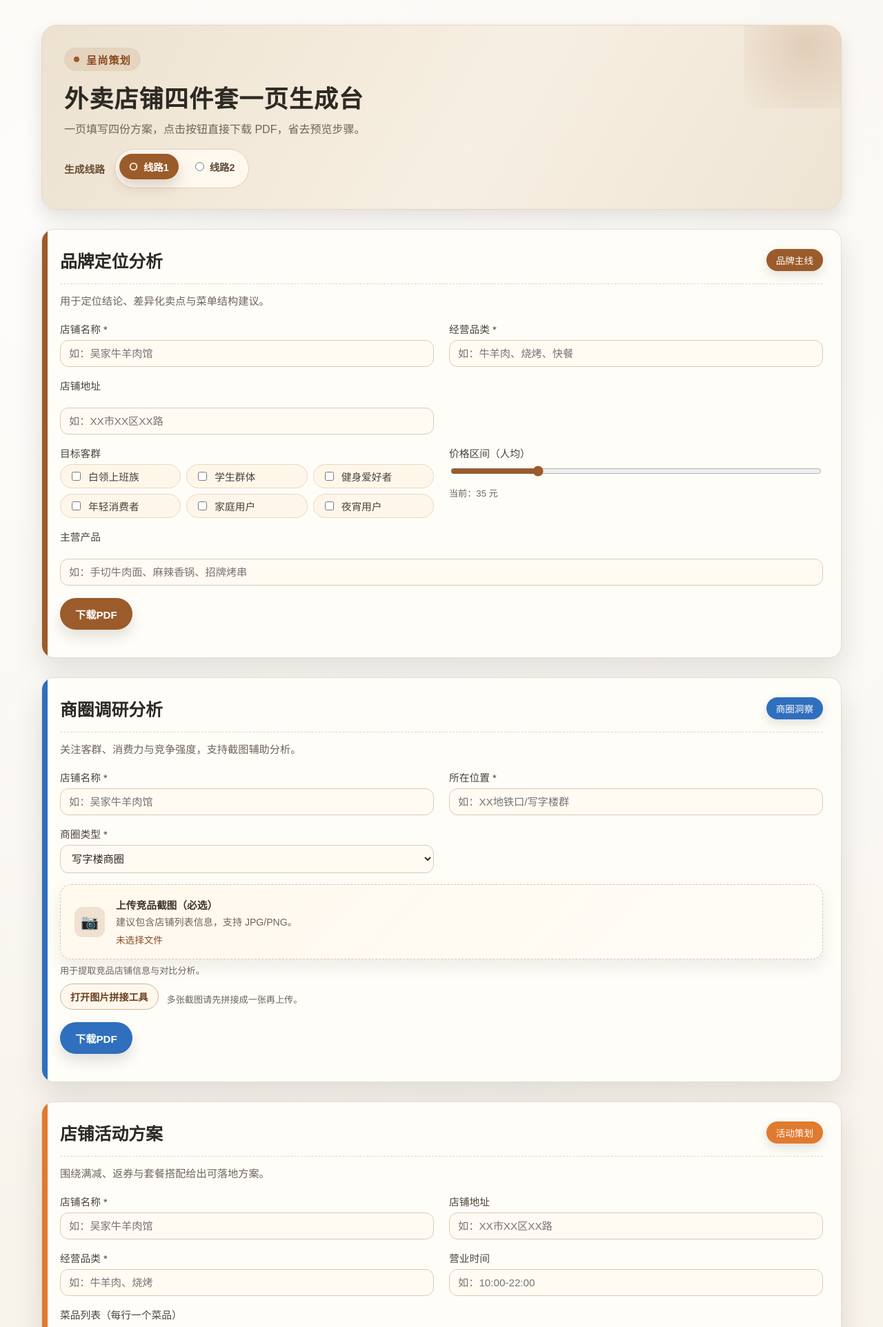
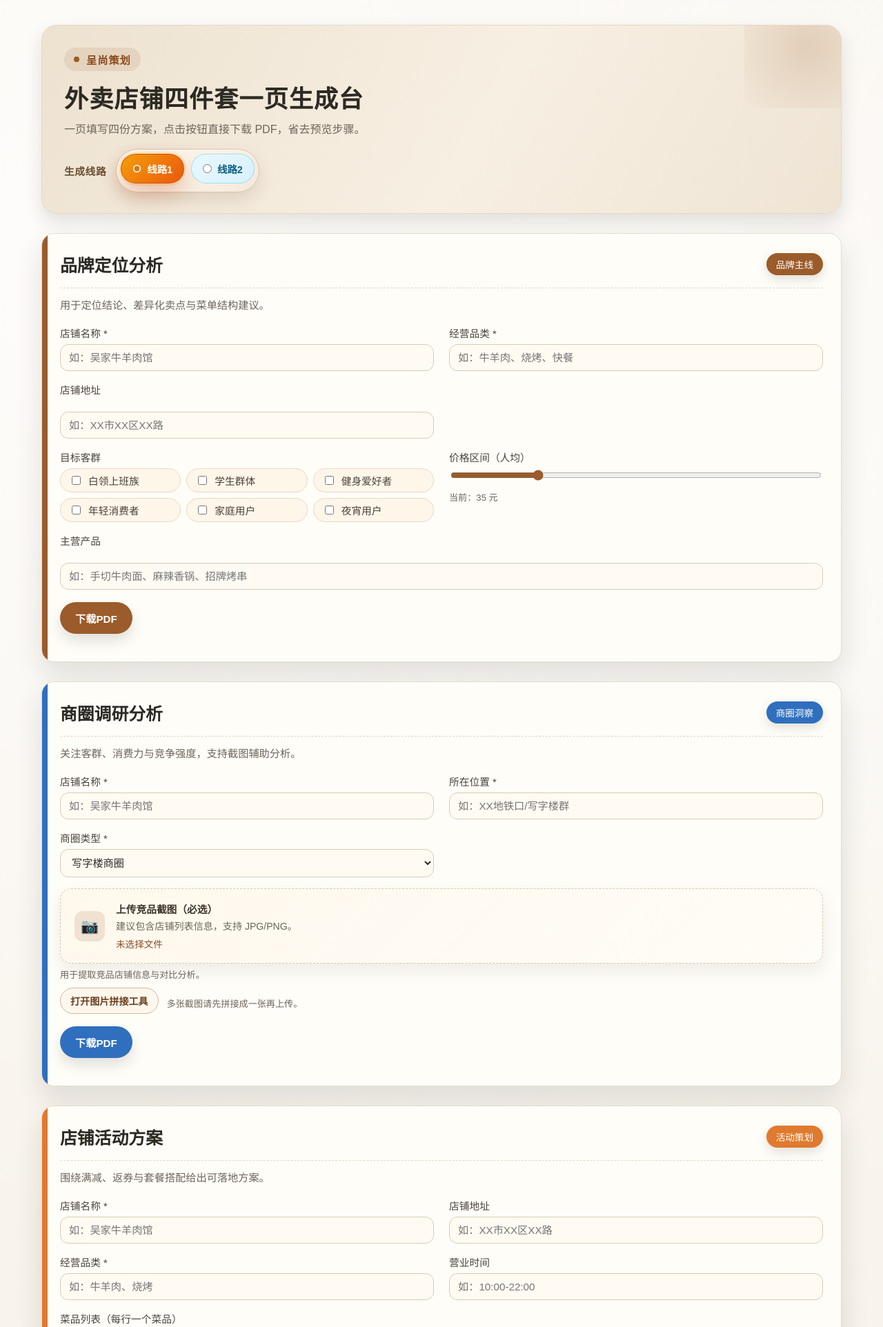
Before and after one commit to tuosir90/sijiantaoxinban-xiazai, a Python web app: template backend/app/templates/unified-ui.html in a window 1280 px wide. Shown: the top 1924 px of the page at 69% size. Run offline with Jinja, Linux system fonts and the light colour scheme; the template is opened without the code that fills it, so the values that code supplies are empty.

Commit message:
强化线路切换按钮视觉样式

```diff
--- a/backend/app/templates/unified-ui.css
+++ b/backend/app/templates/unified-ui.css
@@ -96,6 +96,7 @@
       color: #6a4d33;
       font-size: 0.92rem;
       font-weight: 600;
+      letter-spacing: 0.04em;
     }
 
     .line-options {
@@ -104,23 +105,31 @@
       gap: 10px;
       padding: 6px;
       border-radius: 999px;
-      background: rgba(255, 250, 242, 0.9);
-      border: 1px solid #dfcfba;
-      box-shadow: inset 0 1px 0 rgba(255, 255, 255, 0.7);
+      background: linear-gradient(135deg, rgba(255, 250, 242, 0.96), rgba(244, 233, 219, 0.96));
+      border: 1px solid #d8c1a8;
+      box-shadow:
+        inset 0 1px 0 rgba(255, 255, 255, 0.82),
+        0 10px 24px rgba(72, 45, 20, 0.12);
     }
 
     .line-option {
       display: inline-flex;
       align-items: center;
       gap: 8px;
-      padding: 8px 14px;
+      padding: 10px 16px;
       border-radius: 999px;
-      background: transparent;
+      border: 1px solid transparent;
+      background: rgba(255, 255, 255, 0.5);
       color: #5e4b39;
       font-size: 0.9rem;
-      font-weight: 600;
+      font-weight: 700;
       cursor: pointer;
-      transition: background 0.2s ease, color 0.2s ease, box-shadow 0.2s ease;
+      transition:
+        background 0.2s ease,
+        color 0.2s ease,
+        border-color 0.2s ease,
+        box-shadow 0.2s ease,
+        transform 0.2s ease;
     }
 
     .line-option input {
@@ -128,10 +137,48 @@
       accent-color: #9b5b2a;
     }
 
-    .line-option:has(input:checked) {
-      background: #9b5b2a;
+    .line-option:hover {
+      transform: translateY(-1px);
+    }
+
+    .line-option-line1 {
+      border-color: rgba(245, 158, 11, 0.4);
+      background: linear-gradient(135deg, rgba(255, 247, 222, 0.96), rgba(255, 236, 205, 0.9));
+      color: #8a4b08;
+      box-shadow: inset 0 1px 0 rgba(255, 255, 255, 0.75);
+    }
+
+    .line-option-line1 input {
+      accent-color: #d97706;
+    }
+
+    .line-option-line1:has(input:checked) {
+      border-color: rgba(194, 65, 12, 0.72);
+      background: linear-gradient(135deg, #f59e0b, #ea580c);
       color: #fffdf8;
-      box-shadow: 0 10px 20px rgba(73, 44, 16, 0.18);
+      box-shadow:
+        0 14px 30px rgba(194, 65, 12, 0.3),
+        0 0 0 3px rgba(251, 191, 36, 0.22);
+    }
+
+    .line-option-line2 {
+      border-color: rgba(56, 189, 248, 0.42);
+      background: linear-gradient(135deg, rgba(230, 248, 255, 0.96), rgba(213, 241, 255, 0.9));
+      color: #0f5f86;
+      box-shadow: inset 0 1px 0 rgba(255, 255, 255, 0.75);
+    }
+
+    .line-option-line2 input {
+      accent-color: #0284c7;
+    }
+
+    .line-option-line2:has(input:checked) {
+      border-color: rgba(14, 116, 144, 0.72);
+      background: linear-gradient(135deg, #0ea5e9, #2563eb);
+      color: #f8fdff;
+      box-shadow:
+        0 14px 30px rgba(37, 99, 235, 0.26),
+        0 0 0 3px rgba(56, 189, 248, 0.2);
     }
 
     .module-card {
--- a/backend/app/templates/unified-ui.html
+++ b/backend/app/templates/unified-ui.html
@@ -15,11 +15,11 @@
       <div class="line-switch">
         <span class="line-switch-label">生成线路</span>
         <div class="line-options" role="radiogroup" aria-label="生成线路">
-          <label class="line-option">
+          <label class="line-option line-option-line1">
             <input type="radio" name="reportLine" value="line1" checked />
             <span>线路1</span>
           </label>
-          <label class="line-option">
+          <label class="line-option line-option-line2">
             <input type="radio" name="reportLine" value="line2" />
             <span>线路2</span>
           </label>
```
Also changed, not shown: tests/node/api-utils.test.js (+5 -0 lines).
